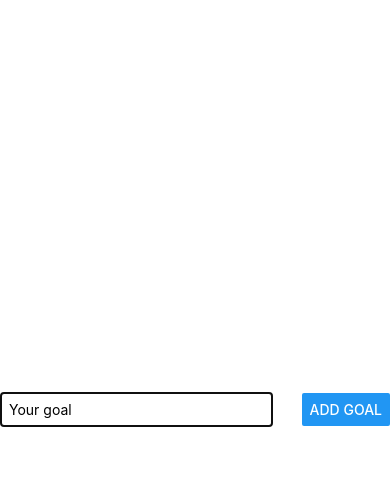
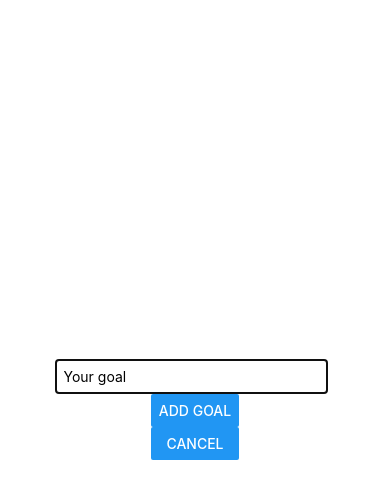
Before and after one commit to PraneethBunny123/GoalsApp, a React Native app: screen / in a window 390 px wide. Both pictures are taken after a click on the button "ADD NEW GOAL". Shown: the top 498 px of the page. Built offline with nearby package versions, Linux system fonts and the light colour scheme.

Commit message:
changing the style of the Modal

```diff
--- a/components/GoalInput.js
+++ b/components/GoalInput.js
@@ -27,10 +27,10 @@ export default function GoalInput({setGoals, isModalVisible}) {
                     placeholder='Your goal'
                     onChangeText={handleTextInput}
                 />
-                <Button
-                    title='Add Goal'
-                    onPress={handleButtonClick}
-                />
+                <View>
+                    <Button title='Add Goal' onPress={handleButtonClick} />
+                    <Button title="Cancel" />
+                </View>
             </View>
         </Modal>
     )
@@ -39,8 +39,7 @@ export default function GoalInput({setGoals, isModalVisible}) {
 const styles = StyleSheet.create({
     inputContainer: {
         flex: 1,
-        flexDirection: 'row',
-        justifyContent: 'space-between',
+        justifyContent: 'center',
         alignItems: 'center',
         marginBottom: 24,
         borderBottomWidth: 1,
```
